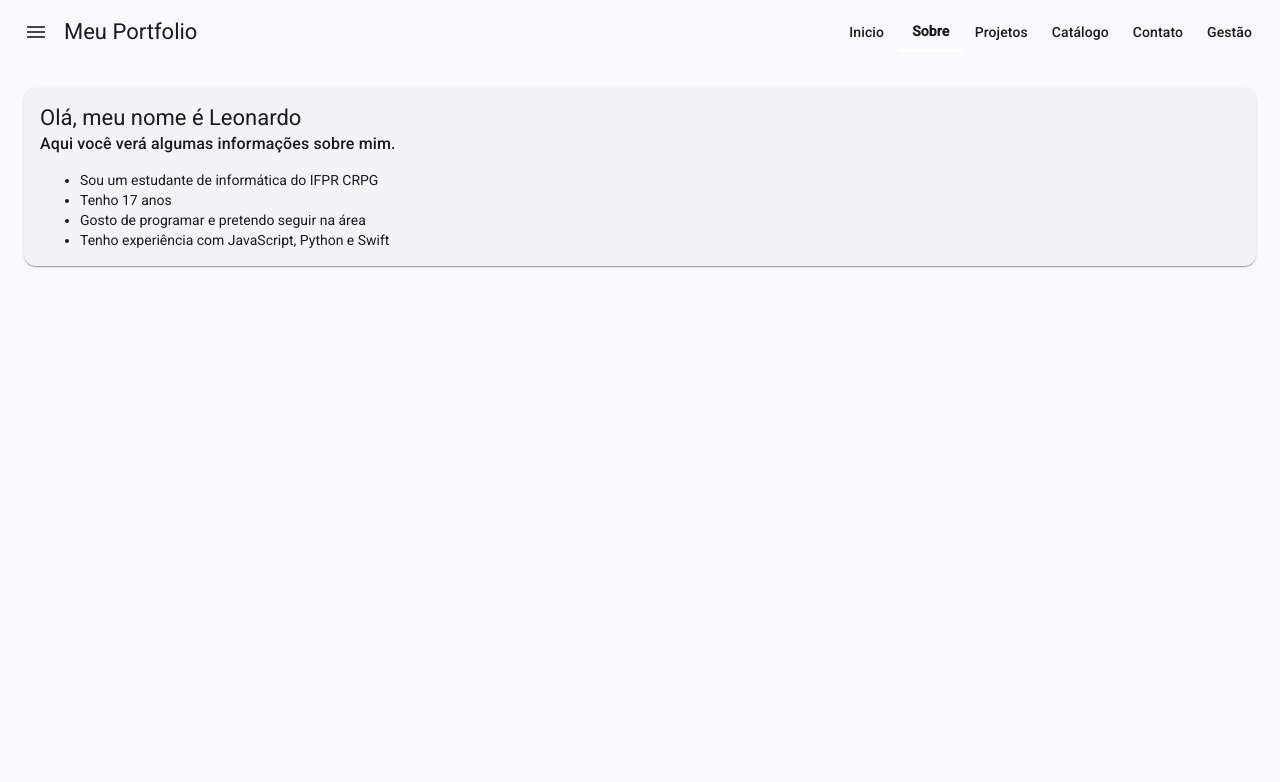
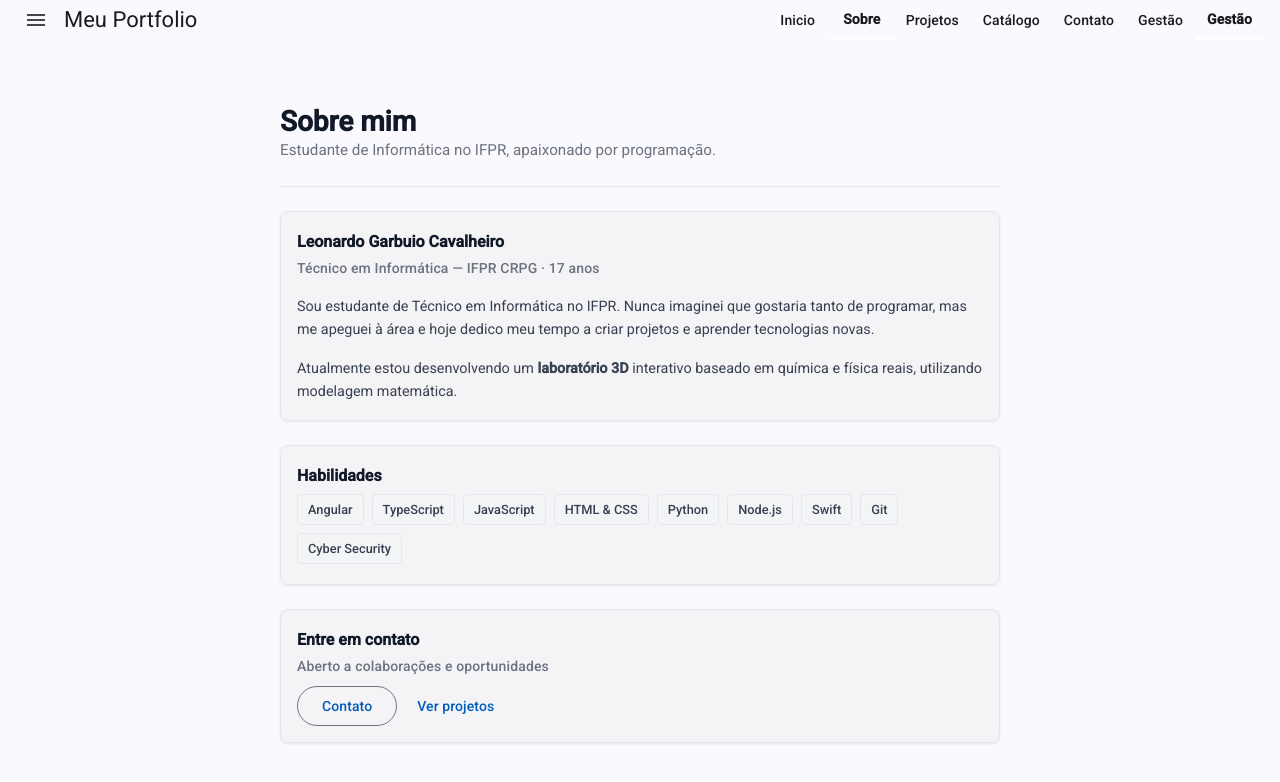
Before and after one commit to LeonardoIFPR/DWII-Angular, an Angular app in the folder portfolio-angular/: page /sobre in a window 1280 px wide. Shown: the top 782 px of the page. Built offline with nearby package versions, Linux system fonts and the light colour scheme.

Commit message:
arrumar login e autenticação

```diff
--- a/portfolio-angular/src/app/app.html
+++ b/portfolio-angular/src/app/app.html
@@ -46,6 +46,7 @@
         <a mat-button routerLink="/catalogo" routerLinkActive="ativo">Catálogo</a>
         <a mat-button routerLink="/contato" routerLinkActive="ativo">Contato</a>
         <a mat-button routerLink="/gestao" routerLinkActive="ativo">Gestão</a>
+        <a mat-button routerLink="/" routerLinkActive="ativo">Gestão</a>
       </div>
     </mat-toolbar>
 
--- a/portfolio-angular/src/app/app.routes.ts
+++ b/portfolio-angular/src/app/app.routes.ts
@@ -5,6 +5,7 @@ import { Projetos } from "./projetos/projetos";
 import { Contato } from "./contato/contato";
 import { Catalogo } from './catalogo/catalogo';
 import { Gestao } from './gestao/gestao';
+import { Autenticacao } from './sessao/includes/autenticacao/autenticacao';
 
 export const routes: Routes = [
     {path: "", component: Home},
@@ -12,5 +13,6 @@ export const routes: Routes = [
     {path: "projetos", component: Projetos},
     {path: "contato", component: Contato},
     {path: 'catalogo', component: Catalogo },
-    {path: 'gestao', component: Gestao}
+    {path: 'gestao', component: Gestao},
+    {path: 'autenticaacao', component: Autenticacao},
 ];
--- /dev/null
+++ b/portfolio-angular/src/app/autenticacao.service.ts
@@ -0,0 +1,15 @@
+import { Injectable, inject } from '@angular/core';
+import { HttpClient } from '@angular/common/http';
+
+@Injectable({
+  providedIn: 'root'
+})
+export class AutenticacaoService {
+  private http = inject(HttpClient);
+
+  private apiUrl = 'http:';
+
+  fazerLogin(dados: any) {
+    return this.http.post<any>(this.apiUrl, dados);
+  }
+}
--- a/portfolio-angular/src/app/contato/contato.ts
+++ b/portfolio-angular/src/app/contato/contato.ts
@@ -24,7 +24,6 @@ export class Contato {
         this.form.markAllAsTouched();
         return;
     }
-    // @ts-ignore
     this.enviando = true;
     this.service.enviar(this.form.getRawValue() as NovoContato).subscribe({
         next: (resp) => {
--- /dev/null
+++ b/portfolio-angular/src/app/sessao/includes/autenticacao/autenticacao.html
@@ -0,0 +1,15 @@
+<h2>Fale comigo</h2>
+<form [formGroup]="form" (ngSubmit)="onSubmit()">
+  <label for="usuario">Nome</label>
+  <input id="nome" type="text" formControlName="nome">
+
+  <label for="senha">E-mail</label>
+  <input id="email" type="email" formControlName="email">
+
+  <button type="submit" [disabled]="enviando">
+    {{ enviando ? 'Enviando...' : 'Enviar' }}
+  </button>
+</form>
+
+@if (sucesso) { <p class="ok">{{ sucesso }}</p> }
+@if (erro) { <p class="erro">{{ erro }}</p> }
--- /dev/null
+++ b/portfolio-angular/src/app/sessao/includes/autenticacao/autenticacao.ts
@@ -0,0 +1,43 @@
+import { Component, inject } from "@angular/core";
+import { Router } from '@angular/router';
+import { ReactiveFormsModule, FormBuilder, Validators } from '@angular/forms';
+import { autenticacao } from '../../../autenticacao.service';
+
+export interface Novaautenticacao {
+  usuario: string; senha: string;
+}
+
+@Component({
+  selector: 'app-autenticacao',
+  standalone: true,
+  imports: [ReactiveFormsModule],
+  templateUrl: './autenticacao.html',
+  styleUrl: './autenticacao.css'
+})
+export class Autenticacao {
+  private fb = inject(FormBuilder);
+  private router = inject(Router);
+  private service = inject(autenticacao);
+
+  erro = "";
+
+  form = this.fb.group({
+    senha: ['', [Validators.required, Validators.minLength(3)]],
+    usuario: ['', [Validators.required, Validators.minLength(3)]],
+  });
+
+  onSubmit() {
+    if (this.form.invalid) return;
+
+    const dadosLogin = this.form.value;
+
+    this.service.fazerLogin(dadosLogin).subscribe({
+      next: (resposta) => {
+        this.router.navigate(['/gestao']);
+      },
+      error: (erro) => {
+        this.erro = "Usuário ou senha incorretos!";
+      }
+    });
+  }
+}
--- a/portfolio-angular/src/app/sobre/sobre.css
+++ b/portfolio-angular/src/app/sobre/sobre.css
@@ -0,0 +1,86 @@
+/* === SOBRE === */
+
+.sobre-container {
+  max-width: 720px;
+  margin: 48px auto;
+  padding: 0 24px;
+  display: flex;
+  flex-direction: column;
+  gap: 24px;
+}
+
+/* Cabeçalho */
+.sobre-header {
+  border-bottom: 1px solid #e5e7eb;
+  padding-bottom: 24px;
+}
+
+.sobre-header h1 {
+  font-size: 1.75rem;
+  font-weight: 700;
+  color: #111827;
+  margin: 0 0 6px;
+}
+
+.sobre-header p {
+  font-size: 0.95rem;
+  color: #6b7280;
+  margin: 0;
+  line-height: 1.6;
+}
+
+/* Cards */
+mat-card {
+  border-radius: 8px !important;
+  box-shadow: 0 1px 3px rgba(0,0,0,0.08) !important;
+  border: 1px solid #e5e7eb !important;
+}
+
+mat-card-title {
+  font-size: 1rem !important;
+  font-weight: 600 !important;
+  color: #111827 !important;
+}
+
+mat-card-subtitle {
+  font-size: 0.875rem !important;
+  color: #6b7280 !important;
+}
+
+mat-card-content {
+  font-size: 0.9rem;
+  color: #374151;
+  line-height: 1.65;
+}
+
+/* Lista de habilidades */
+.skill-list {
+  display: flex;
+  flex-wrap: wrap;
+  gap: 8px;
+  padding: 4px 0;
+}
+
+.skill-tag {
+  font-size: 0.8rem;
+  font-weight: 500;
+  color: #374151;
+  background: #f3f4f6;
+  border: 1px solid #e5e7eb;
+  border-radius: 4px;
+  padding: 4px 10px;
+}
+
+/* Botões */
+.card-actions {
+  display: flex;
+  gap: 8px;
+  padding: 8px 16px 16px;
+}
+
+@media (max-width: 480px) {
+  .sobre-container {
+    padding: 0 16px;
+    margin: 24px auto;
+  }
+}
--- a/portfolio-angular/src/app/sobre/sobre.html
+++ b/portfolio-angular/src/app/sobre/sobre.html
@@ -1,15 +1,56 @@
-<mat-card>
+<div class="sobre-container">
+
+  <header class="sobre-header">
+    <h1>Sobre mim</h1>
+    <p>Estudante de Informática no IFPR, apaixonado por programação.</p>
+  </header>
+
+  <mat-card>
     <mat-card-header>
-        <mat-card-title>Olá, meu nome é Leonardo</mat-card-title>
-        <mat-card-subtitle>Aqui você verá algumas informações sobre mim.</mat-card-subtitle>
+      <mat-card-title>Leonardo Garbuio Cavalheiro</mat-card-title>
+      <mat-card-subtitle>Técnico em Informática — IFPR CRPG · 17 anos</mat-card-subtitle>
     </mat-card-header>
+    <mat-card-content>
+      <p>
+        Sou estudante de Técnico em Informática no IFPR. Nunca imaginei que gostaria tanto de
+        programar, mas me apeguei à área e hoje dedico meu tempo a criar projetos e aprender
+        tecnologias novas.
+      </p>
+      <p>
+        Atualmente estou desenvolvendo um <strong>laboratório 3D</strong> interativo baseado
+        em química e física reais, utilizando modelagem matemática.
+      </p>
+    </mat-card-content>
+  </mat-card>
 
+  <mat-card>
+    <mat-card-header>
+      <mat-card-title>Habilidades</mat-card-title>
+    </mat-card-header>
     <mat-card-content>
-        <ul>
-            <li>Sou um estudante de informática do IFPR CRPG</li>
-            <li>Tenho 17 anos</li>
-            <li>Gosto de programar e pretendo seguir na área</li>
-            <li>Tenho experiência com JavaScript, Python e Swift</li>
-        </ul>
+      <div class="skill-list">
+        <span class="skill-tag">Angular</span>
+        <span class="skill-tag">TypeScript</span>
+        <span class="skill-tag">JavaScript</span>
+        <span class="skill-tag">HTML & CSS</span>
+        <span class="skill-tag">Python</span>
+        <span class="skill-tag">Node.js</span>
+        <span class="skill-tag">Swift</span>
+        <span class="skill-tag">Git</span>
+        <span class="skill-tag">Cyber Security</span>
+      </div>
     </mat-card-content>
-</mat-card>
+  </mat-card>
+
+  <mat-card>
+    <mat-card-header>
+      <mat-card-title>Entre em contato</mat-card-title>
+      <mat-card-subtitle>Aberto a colaborações e oportunidades</mat-card-subtitle>
+    </mat-card-header>
+    <div class="card-actions">
+      <button mat-stroked-button routerLink="/contato">Contato</button>
+      <button mat-button routerLink="/projetos">Ver projetos</button>
+    </div>
+  </mat-card>
+
+</div>
--- a/portfolio-angular/src/app/sobre/sobre.ts
+++ b/portfolio-angular/src/app/sobre/sobre.ts
@@ -1,9 +1,11 @@
 import { Component } from '@angular/core';
 import { MatCardModule } from '@angular/material/card';
+import { MatButtonModule } from '@angular/material/button';
+import { RouterModule } from '@angular/router';
 
 @Component({
   selector: 'app-sobre',
-  imports: [MatCardModule],
+  imports: [MatCardModule, MatButtonModule, RouterModule],
   templateUrl: './sobre.html',
   styleUrl: './sobre.css',
 })
```
Also changed, not shown: portfolio-angular/src/app/sessao/includes/autenticacao/autenticacao.css (added), 2 other files (tests, documents, lock files or other folders).
